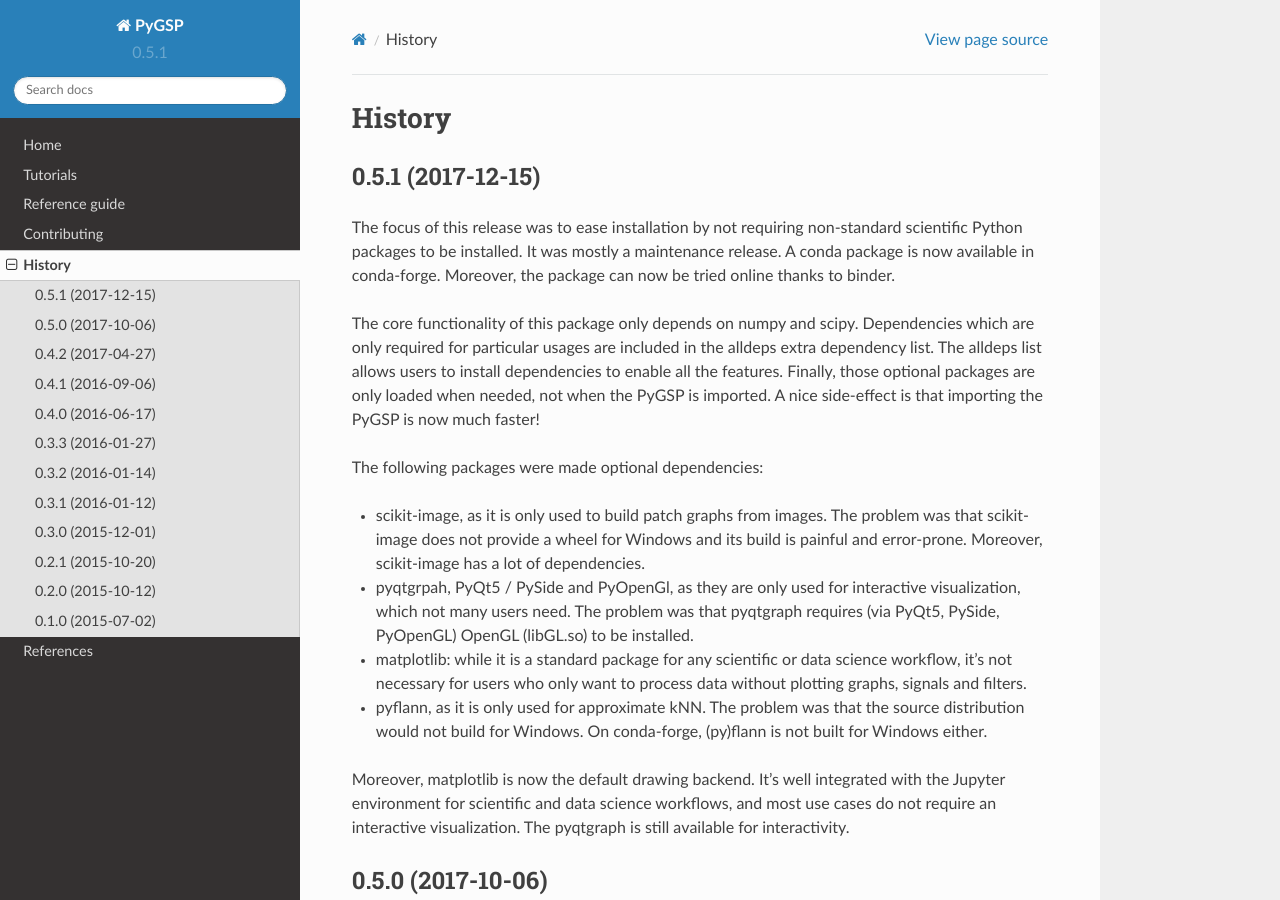
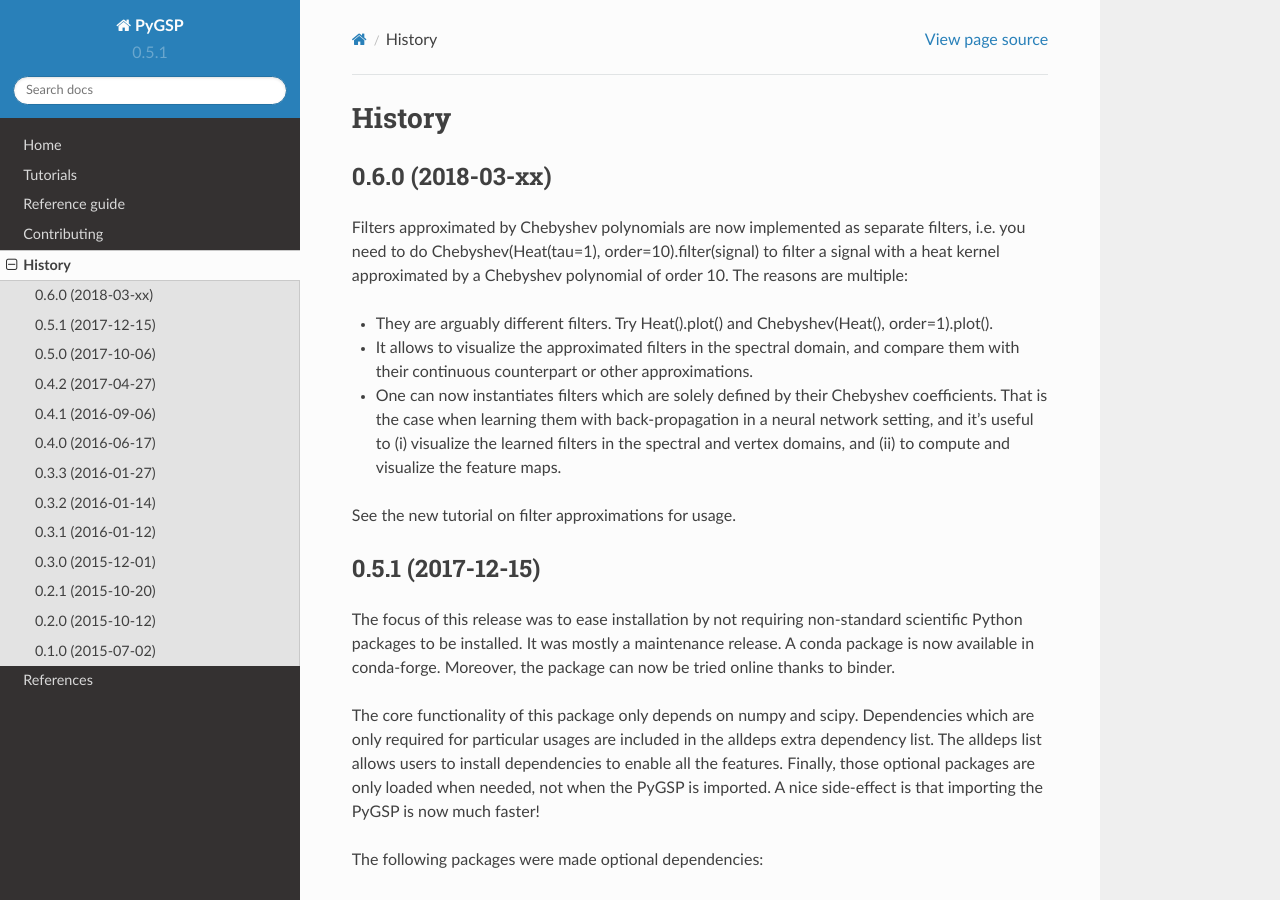
Before and after one commit to epfl-lts2/pygsp, a Sphinx documentation site: the page built from doc/history.rst, in a window 1280 px wide and 900 px high. Built offline with Sphinx 7.4.7 and the Read the Docs theme 2.0.0, drawn with Linux system fonts in a browser that asks for light colours.

Commit message:
motivation to represent approximated filters as proper filters

```diff
--- a/doc/history.rst
+++ b/doc/history.rst
@@ -1,6 +1,26 @@
 =======
 History
 =======
+
+0.6.0 (2018-03-xx)
+------------------
+
+Filters approximated by Chebyshev polynomials are now implemented as separate
+filters, i.e. you need to do Chebyshev(Heat(tau=1), order=10).filter(signal) to
+filter a signal with a heat kernel approximated by a Chebyshev polynomial of
+order 10. The reasons are multiple:
+
+* They are arguably different filters.
+  Try Heat().plot() and Chebyshev(Heat(), order=1).plot().
+* It allows to visualize the approximated filters in the spectral domain, and
+  compare them with their continuous counterpart or other approximations.
+* One can now instantiates filters which are solely defined by their Chebyshev
+  coefficients. That is the case when learning them with back-propagation in a
+  neural network setting, and it's useful to (i) visualize the learned filters
+  in the spectral and vertex domains, and (ii) to compute and visualize the
+  feature maps.
+
+See the new tutorial on filter approximations for usage.
 
 0.5.1 (2017-12-15)
 ------------------
```
